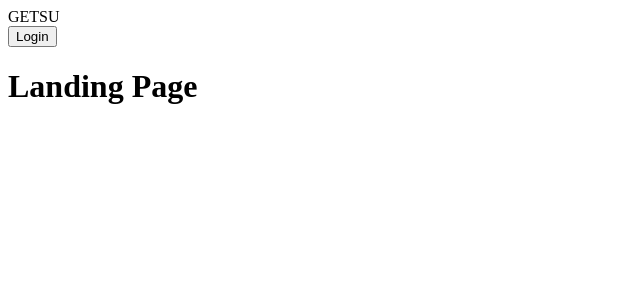
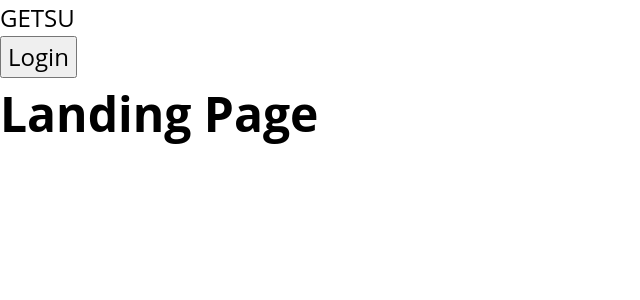
Before and after one commit to kevinwei00/getsu-client, a React (Create React App) app: page / in a window 1280 px wide. Shown: the top 300 px of the page, without its empty margins (0-640 px from the left). Built offline with nearby package versions, Linux system fonts and the light colour scheme.

Commit message:
css reset, update body font

```diff
--- a/src/components/ProgressBar.css
+++ b/src/components/ProgressBar.css
@@ -1,10 +1,9 @@
 .ProgressBar {
   display: flex;
-  height: 1rem;
   overflow: hidden;
   background-color: #e9ecef;
-  border-radius: 5px;
-  min-height: 32px;
+  border-radius: .5rem;
+  min-height: 3rem;
 }
 
 .ProgressBar__inner {
@@ -16,7 +15,6 @@
   white-space: nowrap;
   transition: width 0.6s ease;
   text-shadow: black 1px 1px;
-  font-size: 1em;
 }
 
 .ProgressBar__inner--nonperishable {
--- a/src/index.css
+++ b/src/index.css
@@ -1,12 +1,83 @@
-/**********************************
-  Override global box-sizing
-***********************************/
-html {
+/* Box sizing rules */
+*,
+*::before,
+*::after {
   box-sizing: border-box;
 }
 
-*, *:before, *:after {
-  box-sizing: inherit;
+/* Remove default padding */
+ul[class],
+ol[class] {
+  padding: 0;
+}
+
+/* Remove default margin */
+body,
+h1,
+h2,
+h3,
+h4,
+p,
+ul[class],
+ol[class],
+li,
+figure,
+figcaption,
+blockquote,
+dl,
+dd {
+  margin: 0;
+}
+
+/* Set core body defaults */
+body {
+  min-height: 100vh;
+  scroll-behavior: smooth;
+  text-rendering: optimizeSpeed;
+  line-height: 1.5;
+
+  font-size: 1.5rem;
+  font-family: 'Open Sans', sans-serif;
+}
+
+/* Remove list styles on ul, ol elements with a class attribute */
+ul[class],
+ol[class] {
+  list-style: none;
+}
+
+/* A elements that don't have a class get default styles */
+a:not([class]) {
+  text-decoration-skip-ink: auto;
+}
+
+/* Make images easier to work with */
+img {
+  max-width: 100%;
+  display: block;
+}
+
+/* Natural flow and rhythm in articles by default */
+article > * + * {
+  margin-top: 1em;
+}
+
+/* Inherit fonts for inputs and buttons */
+input,
+button,
+textarea,
+select {
+  font: inherit;
+}
+
+/* Remove all animations and transitions for people that prefer not to see them */
+@media (prefers-reduced-motion: reduce) {
+  * {
+    animation-duration: 0.01ms !important;
+    animation-iteration-count: 1 !important;
+    transition-duration: 0.01ms !important;
+    scroll-behavior: auto !important;
+  }
 }
 
 a,
@@ -19,5 +90,5 @@
 }
 
 .Item__container {
-  margin: 16px auto;
+  margin: 1rem 1.5rem;
 }
```
